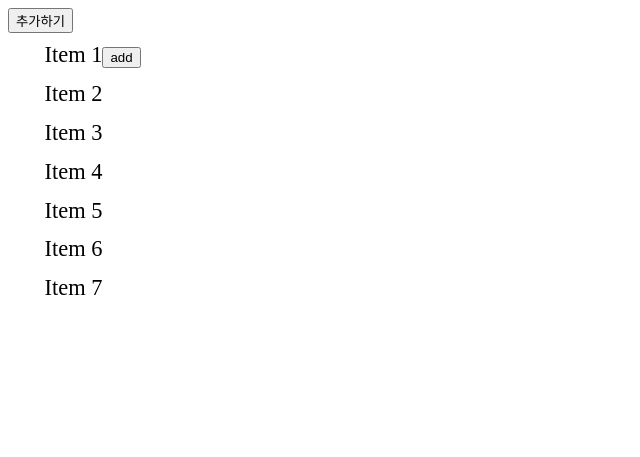
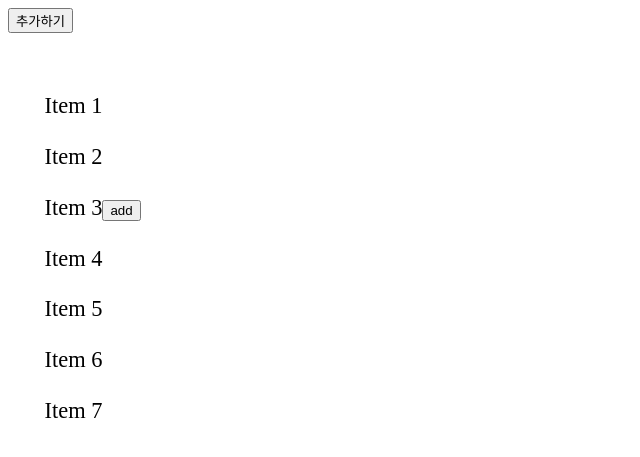
Before and after one commit to mididice/MMWD, a Django app: template midi/templates/midi/sortable.html in a window 1280 px wide. Shown: the top 457 px of the page, without its empty margins (0-640 px from the left). Run offline with Django 3.2, Linux system fonts and the light colour scheme; the template is opened without the code that fills it, so the values that code supplies are empty; some libraries are stand-ins or nearby versions.

Commit message:
Update sortable.html

```diff
--- a/midi/templates/midi/sortable.html
+++ b/midi/templates/midi/sortable.html
@@ -3,24 +3,33 @@
 <head>
   <meta charset="utf-8">
   <meta name="viewport" content="width=device-width, initial-scale=1">
-  <title>jQuery UI Sortable - Default functionality</title>
+  <title>jQuery UI Sortable with midiDice</title>
   <!-- <link rel="stylesheet" href="//code.jquery.com/ui/1.12.1/themes/base/jquery-ui.css"> -->
   <!-- <link rel="stylesheet" href="/resources/demos/style.css"> -->
   <style>
   #sortable { list-style-type: none; margin: 0; padding: 0; width: 60%; }
-  #sortable li { margin: 0 3px 3px 3px; padding: 0.4em; padding-left: 1.5em; font-size: 1.4em; height: 18px; }
+  #sortable li { margin: 0 3px 3px 3px; padding: 0.4em; padding-left: 1.5em; font-size: 1.4em; height: 30px; }
   #sortable li span { position: absolute; margin-left: -1.3em; }
   </style>
   <script src="https://code.jquery.com/jquery-1.12.4.js"></script>
   <script src="https://code.jquery.com/ui/1.12.1/jquery-ui.js"></script>
   <script>
   $( function() {
-    $( "#sortable" ).sortable();
+    $( "#sortable" ).sortable({
+    // items: '.ui-state-default:not(.fixed)'
+      cancel: ".fixed",
+      items: '.ui-state-default:not(.fixed)'
+    });
     $( "#sortable" ).disableSelection();
   } );
     $(document).on('click', '#add', function(e) {
         // e.preventDefault();
-        $(this).parent().after("<li class='ui-state-default'>item</li>").sortable()
+        var premidi = $(this).parent().val();
+        var nexmidi = $(this).parent().next().val();
+        console.log(premidi, nexmidi)
+        $(this).parent().addClass('fixed');
+        $(this).parent().next().addClass('fixed');
+        $(this).parent().after("<li class='ui-state-default fixed'>item</li>").sortable();
         // $("#sortable").sortable('refresh');
         // alert('clicked')
   });
@@ -41,13 +50,15 @@
 <body>
  <button class="btn">추가하기</button>
 <ul id="sortable">
-  <li class="ui-state-default"><span class="ui-icon ui-icon-arrowthick-2-n-s"></span>Item 1<button id="add">add</button></li>
-  <li class="ui-state-default2"><span class="ui-icon ui-icon-arrowthick-2-n-s"></span>Item 2</li>
-  <li class="ui-state-default3"><span class="ui-icon ui-icon-arrowthick-2-n-s"></span>Item 3</li>
-  <li class="ui-state-default"><span class="ui-icon ui-icon-arrowthick-2-n-s"></span>Item 4</li>
-  <li class="ui-state-default"><span class="ui-icon ui-icon-arrowthick-2-n-s"></span>Item 5</li>
-  <li class="ui-state-default"><span class="ui-icon ui-icon-arrowthick-2-n-s"></span>Item 6</li>
-  <li class="ui-state-default"><span class="ui-icon ui-icon-arrowthick-2-n-s"></span>Item 7</li>
+<li class="fixed"></li>
+  <li class="ui-state-default" value="01"><span class="ui-icon ui-icon-arrowthick-2-n-s"></span>Item 1</li>
+  <li class="ui-state-default" value="02"><span class="ui-icon ui-icon-arrowthick-2-n-s"></span>Item 2</li>
+  <li class="ui-state-default" value="03"><span class="ui-icon ui-icon-arrowthick-2-n-s"></span>Item 3<button id="add">add</button></li>
+  <li class="ui-state-default" value="04"><span class="ui-icon ui-icon-arrowthick-2-n-s"></span>Item 4</li>
+  <li class="ui-state-default" value="05"><span class="ui-icon ui-icon-arrowthick-2-n-s"></span>Item 5</li>
+  <li class="ui-state-default" value="06"><span class="ui-icon ui-icon-arrowthick-2-n-s"></span>Item 6</li>
+  <li class="ui-state-default" value="07"><span class="ui-icon ui-icon-arrowthick-2-n-s"></span>Item 7</li>
+  <li class="ui-state-default fixed"></li>
 </ul>
 
 
```
